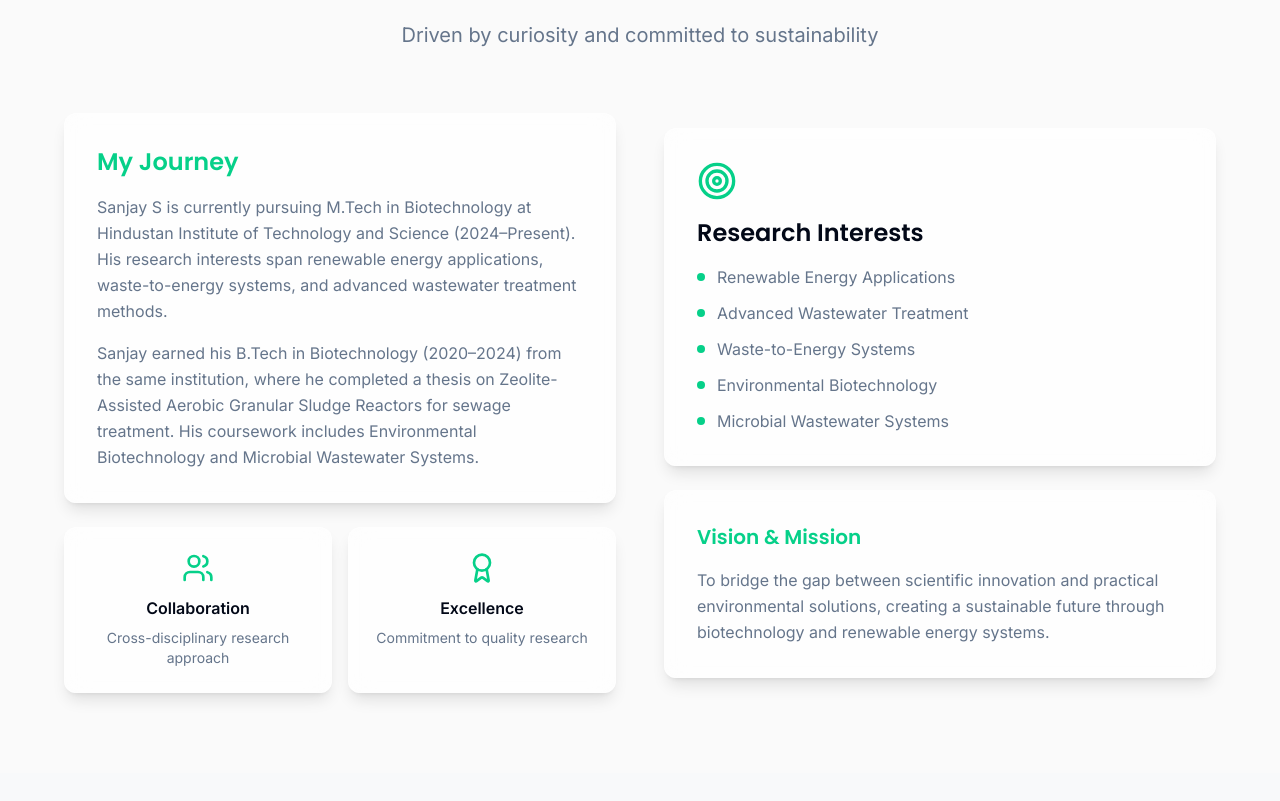
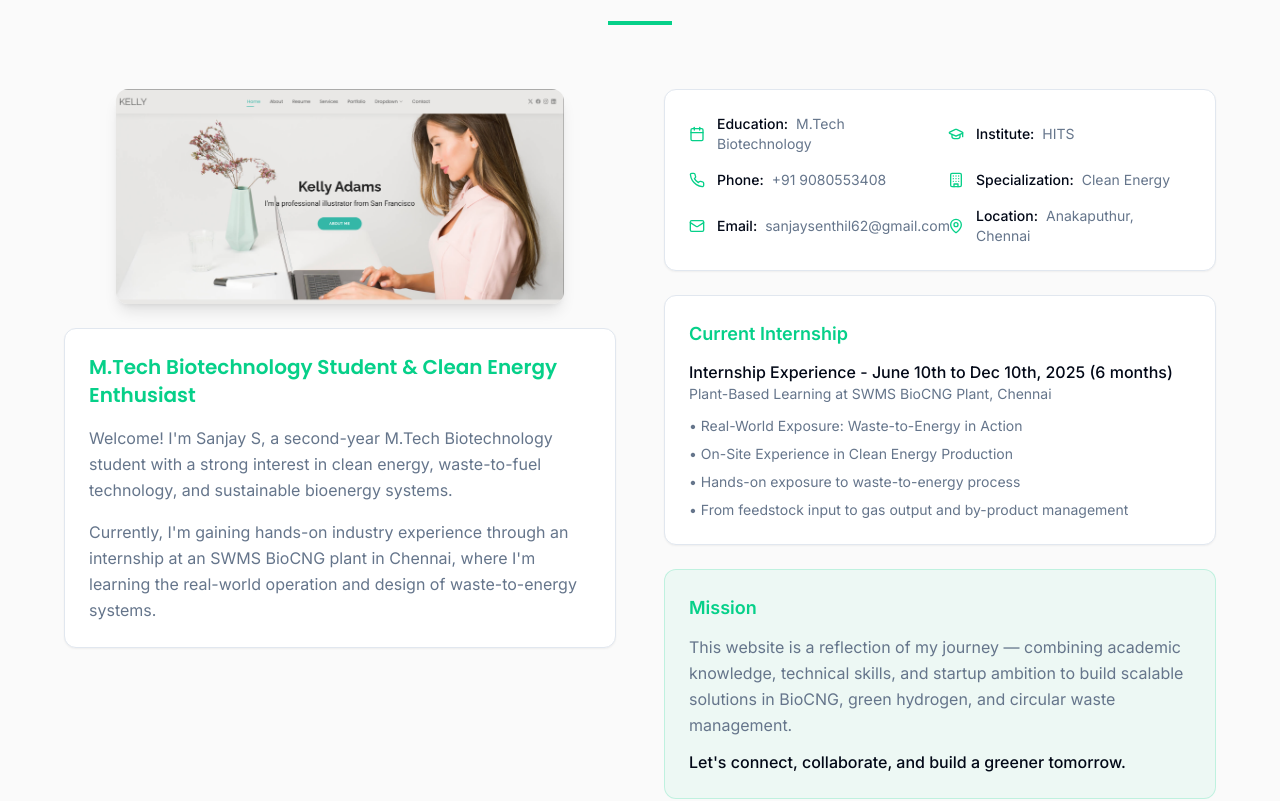
Before and after one commit to sanjay-sentaj/sanjay-s-eco-profile, a React (Vite) app: page / in a window 1280 px wide. Shown: the part 987-1788 px from the top of the page. Built offline with nearby package versions, Linux system fonts and the light colour scheme.

Commit message:
Refine hero and internship sections
Update hero section and add internship details.

```diff
--- a/src/components/About.tsx
+++ b/src/components/About.tsx
@@ -1,90 +1,158 @@
 
-import { Users, Award, Target } from 'lucide-react';
+import { MapPin, Mail, Phone, Calendar, GraduationCap, Building, Globe } from 'lucide-react';
 
 const About = () => {
   return (
-    <section id="about" className="py-20 px-4">
+    <section id="about" className="py-20 px-4 bg-background">
       <div className="max-w-6xl mx-auto">
         <div className="text-center mb-16">
           <h2 className="text-4xl md:text-5xl font-heading font-bold mb-4">
-            About <span className="gradient-text">Me</span>
+            About
           </h2>
-          <p className="text-xl text-muted-foreground max-w-2xl mx-auto">
-            Driven by curiosity and committed to sustainability
-          </p>
+          <div className="w-16 h-1 bg-primary mx-auto"></div>
         </div>
 
-        <div className="grid md:grid-cols-2 gap-12 items-center">
+        <div className="grid md:grid-cols-2 gap-12 items-start">
+          {/* Left Content - Image and Basic Info */}
           <div className="space-y-6">
-            <div className="glass-card p-8 hover-lift">
-              <h3 className="text-2xl font-heading font-semibold mb-4 text-primary">
-                My Journey
-              </h3>
-              <p className="text-muted-foreground leading-relaxed mb-4">
-                Sanjay S is currently pursuing M.Tech in Biotechnology at Hindustan Institute of Technology
-                and Science (2024–Present). His research interests span renewable energy applications,
-                waste-to-energy systems, and advanced wastewater treatment methods.
-              </p>
-              <p className="text-muted-foreground leading-relaxed">
-                Sanjay earned his B.Tech in Biotechnology (2020–2024) from the same institution, where he
-                completed a thesis on Zeolite-Assisted Aerobic Granular Sludge Reactors for sewage treatment.
-                His coursework includes Environmental Biotechnology and Microbial Wastewater Systems.
-              </p>
+            <div className="relative">
+              <img
+                src="/lovable-uploads/36de925f-1c96-458e-b051-2e59a77e6ce9.png"
+                alt="Sanjay S - Biotechnology Professional"
+                className="w-full max-w-md mx-auto rounded-lg shadow-lg"
+                onError={(e) => {
+                  const target = e.target as HTMLImageElement;
+                  target.style.display = 'none';
+                  target.nextElementSibling?.classList.remove('hidden');
+                }}
+              />
+              <div className="hidden w-full max-w-md mx-auto bg-muted rounded-lg shadow-lg p-12 flex items-center justify-center">
+                <div className="text-center">
+                  <div className="w-16 h-16 rounded-full bg-primary/20 flex items-center justify-center mx-auto mb-4">
+                    <span className="text-2xl font-bold text-primary">S</span>
                   </div>
-
-            <div className="grid grid-cols-2 gap-4">
-              <div className="glass-card p-6 text-center hover-lift">
-                <Users className="w-8 h-8 text-primary mx-auto mb-3" />
-                <h4 className="font-semibold mb-2">Collaboration</h4>
-                <p className="text-sm text-muted-foreground">Cross-disciplinary research approach</p>
-              </div>
-              <div className="glass-card p-6 text-center hover-lift">
-                <Award className="w-8 h-8 text-primary mx-auto mb-3" />
-                <h4 className="font-semibold mb-2">Excellence</h4>
-                <p className="text-sm text-muted-foreground">Commitment to quality research</p>
+                  <p className="text-muted-foreground">Professional Photo</p>
                 </div>
               </div>
             </div>
 
+            <div className="bg-card p-6 rounded-lg shadow-sm border">
+              <h3 className="text-xl font-heading font-semibold mb-4 text-primary">
+                M.Tech Biotechnology Student & Clean Energy Enthusiast
+              </h3>
+              <p className="text-muted-foreground leading-relaxed mb-4">
+                Welcome! I'm Sanjay S, a second-year M.Tech Biotechnology student with a strong interest in clean energy,
+                waste-to-fuel technology, and sustainable bioenergy systems.
+              </p>
+              <p className="text-muted-foreground leading-relaxed">
+                Currently, I'm gaining hands-on industry experience through an internship at an SWMS BioCNG plant in Chennai,
+                where I'm learning the real-world operation and design of waste-to-energy systems.
+              </p>
+            </div>
+          </div>
+
+          {/* Right Content - Details */}
           <div className="space-y-6">
-            <div className="glass-card p-8 hover-lift">
-              <Target className="w-10 h-10 text-primary mb-4" />
-              <h3 className="text-2xl font-heading font-semibold mb-4">
-                Research Interests
-              </h3>
-              <div className="space-y-3">
-                <div className="flex items-center space-x-3">
-                  <div className="w-2 h-2 bg-primary rounded-full"></div>
-                  <span className="text-muted-foreground">Renewable Energy Applications</span>
+            {/* Personal Details */}
+            <div className="bg-card p-6 rounded-lg shadow-sm border">
+              <div className="grid grid-cols-1 sm:grid-cols-2 gap-4 text-sm">
+                <div className="flex items-center gap-3">
+                  <Calendar className="w-4 h-4 text-primary flex-shrink-0" />
+                  <div>
+                    <span className="font-medium text-foreground">Education:</span>
+                    <span className="text-muted-foreground ml-2">M.Tech Biotechnology</span>
                   </div>
-                <div className="flex items-center space-x-3">
-                  <div className="w-2 h-2 bg-primary rounded-full"></div>
-                  <span className="text-muted-foreground">Advanced Wastewater Treatment</span>
                 </div>
-                <div className="flex items-center space-x-3">
-                  <div className="w-2 h-2 bg-primary rounded-full"></div>
-                  <span className="text-muted-foreground">Waste-to-Energy Systems</span>
+                <div className="flex items-center gap-3">
+                  <GraduationCap className="w-4 h-4 text-primary flex-shrink-0" />
+                  <div>
+                    <span className="font-medium text-foreground">Institute:</span>
+                    <span className="text-muted-foreground ml-2">HITS</span>
                   </div>
-                <div className="flex items-center space-x-3">
-                  <div className="w-2 h-2 bg-primary rounded-full"></div>
-                  <span className="text-muted-foreground">Environmental Biotechnology</span>
                 </div>
-                <div className="flex items-center space-x-3">
-                  <div className="w-2 h-2 bg-primary rounded-full"></div>
-                  <span className="text-muted-foreground">Microbial Wastewater Systems</span>
+                <div className="flex items-center gap-3">
+                  <Phone className="w-4 h-4 text-primary flex-shrink-0" />
+                  <div>
+                    <span className="font-medium text-foreground">Phone:</span>
+                    <span className="text-muted-foreground ml-2">+91 9080553408</span>
+                  </div>
+                </div>
+                <div className="flex items-center gap-3">
+                  <Building className="w-4 h-4 text-primary flex-shrink-0" />
+                  <div>
+                    <span className="font-medium text-foreground">Specialization:</span>
+                    <span className="text-muted-foreground ml-2">Clean Energy</span>
+                  </div>
+                </div>
+                <div className="flex items-center gap-3">
+                  <Mail className="w-4 h-4 text-primary flex-shrink-0" />
+                  <div>
+                    <span className="font-medium text-foreground">Email:</span>
+                    <span className="text-muted-foreground ml-2">sanjaysenthil62@gmail.com</span>
+                  </div>
+                </div>
+                <div className="flex items-center gap-3">
+                  <MapPin className="w-4 h-4 text-primary flex-shrink-0" />
+                  <div>
+                    <span className="font-medium text-foreground">Location:</span>
+                    <span className="text-muted-foreground ml-2">Anakaputhur, Chennai</span>
+                  </div>
                 </div>
               </div>
             </div>
 
-            <div className="glass-card p-8 hover-lift">
-              <h3 className="text-xl font-heading font-semibold mb-4 text-primary">
-                Vision & Mission
-              </h3>
+            {/* Current Internship */}
+            <div className="bg-card p-6 rounded-lg shadow-sm border">
+              <h3 className="text-lg font-semibold mb-3 text-primary">Current Internship</h3>
+              <div className="space-y-3">
+                <div>
+                  <p className="font-medium text-foreground">Internship Experience - June 10th to Dec 10th, 2025 (6 months)</p>
+                  <p className="text-sm text-muted-foreground">Plant-Based Learning at SWMS BioCNG Plant, Chennai</p>
+                </div>
+                <div className="space-y-2 text-sm text-muted-foreground">
+                  <p>• Real-World Exposure: Waste-to-Energy in Action</p>
+                  <p>• On-Site Experience in Clean Energy Production</p>
+                  <p>• Hands-on exposure to waste-to-energy process</p>
+                  <p>• From feedstock input to gas output and by-product management</p>
+                </div>
+              </div>
+            </div>
+
+            {/* Mission Statement */}
+            <div className="bg-primary/5 p-6 rounded-lg border border-primary/20">
+              <h3 className="text-lg font-semibold mb-3 text-primary">Mission</h3>
               <p className="text-muted-foreground leading-relaxed">
-                To bridge the gap between scientific innovation and practical environmental solutions,
-                creating a sustainable future through biotechnology and renewable energy systems.
+                This website is a reflection of my journey — combining academic knowledge, technical skills, and startup
+                ambition to build scalable solutions in BioCNG, green hydrogen, and circular waste management.
+              </p>
+              <p className="text-foreground font-medium mt-3">
+                Let's connect, collaborate, and build a greener tomorrow.
               </p>
             </div>
+          </div>
+        </div>
+
+        {/* Technical Skills Section */}
+        <div className="mt-16">
+          <h3 className="text-2xl font-heading font-semibold mb-8 text-center">🧠 Technical Skills</h3>
+          <div className="grid md:grid-cols-2 lg:grid-cols-3 gap-4">
+            {[
+              "Chemical Oxygen Demand (COD) & Biological Oxygen Demand (BOD) Analysis",
+              "Sulphate, Chloride, Solids (TS, VS, MLSS) Content Analysis",
+              "Biofuel Mass-Energy Balance",
+              "Process Flow Diagram Creation (Draw.io)",
+              "Excel-based ROI & Costing Model",
+              "Python for process optimization",
+              "AutoCAD/SketchUp basics (learning)",
+              "Canva, Google Sites, Notion for reports and portfolios"
+            ].map((skill, index) => (
+              <div key={index} className="bg-card p-4 rounded-lg shadow-sm border hover:shadow-md transition-shadow">
+                <div className="flex items-start gap-3">
+                  <span className="text-primary font-bold">✅</span>
+                  <span className="text-sm text-muted-foreground leading-relaxed">{skill}</span>
+                </div>
+              </div>
+            ))}
           </div>
         </div>
       </div>
```
Lines whose indentation alone changed are shown as unchanged.
